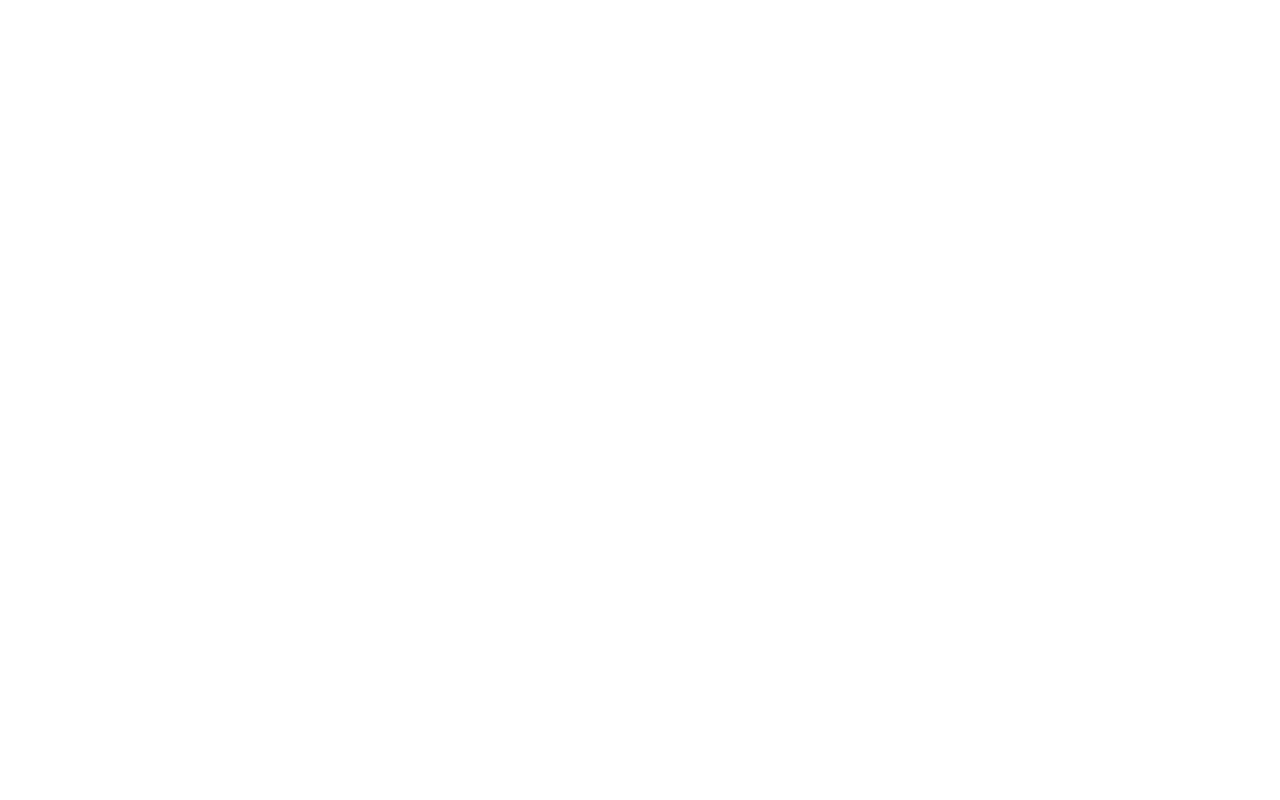
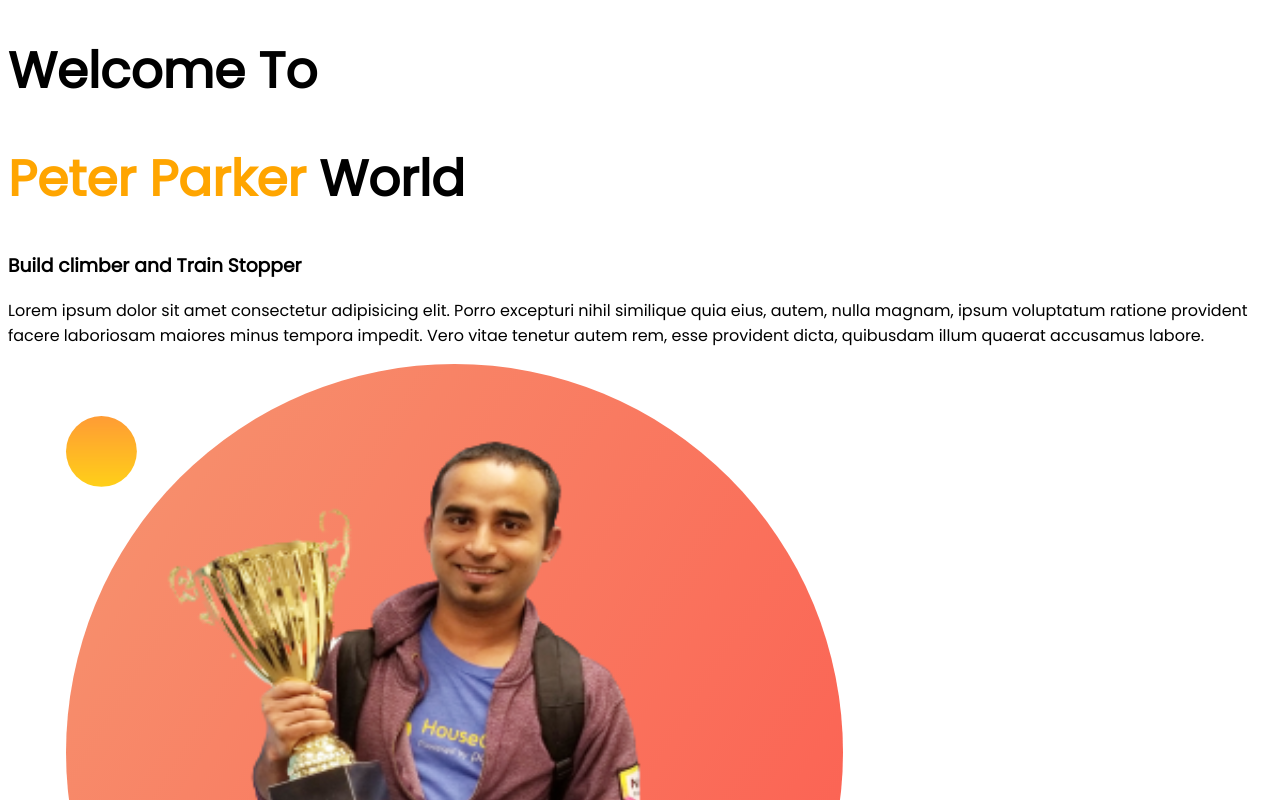
Before and after one commit to 1Omar-Faruk/develepor-portfolio, a plain HTML site: page index.html in a window 1280 px wide. Shown: the top 800 px of the page. Drawn offline with Linux system fonts and the light colour scheme.

Commit message:
some-edit

```diff
--- a/index.html
+++ b/index.html
@@ -5,9 +5,17 @@
     <meta http-equiv="X-UA-Compatible" content="IE=edge">
     <meta name="viewport" content="width=device-width, initial-scale=1.0">
     <title>Omar's porfolio</title>
+    <link rel="preconnect" href="https://fonts.googleapis.com">
+    <link rel="preconnect" href="https://fonts.gstatic.com" crossorigin>
+    <link href="https://fonts.googleapis.com/css2?family=Poppins&display=swap" rel="stylesheet">
     <link rel="stylesheet" href="style.css">
 </head>
 <body>
-
+    <h1>Welcome To</h1>
+    <h1><span class="color
+    ">Peter Parker</span> World</h1>
+    <h3>Build climber and Train Stopper</h3>
+    <p>Lorem ipsum dolor sit amet consectetur adipisicing elit. Porro excepturi nihil similique quia eius, autem, nulla magnam, ipsum voluptatum ratione provident facere laboriosam maiores minus tempora impedit. Vero vitae tenetur autem rem, esse provident dicta, quibusdam illum quaerat accusamus labore.</p>
+    <img src="images/jankar-bg.png" alt="">
 </body>
 </html>
--- a/style.css
+++ b/style.css
@@ -0,0 +1,9 @@
+body{
+    font-family: 'Poppins', sans-serif;
+}
+h1{
+    font-size: 50px;
+}
+.color{
+    color: orange;
+}
```
Also changed, not shown: images/dream-bg.png (added), images/exp-bg.png (added), images/jankar-bg.png (added), images/jhankar.png (added), images/jhankar2.png (added), images/my-bg.png (added), images/my-bg2.png (added), images/top-banner.png (added), 7 other files.
